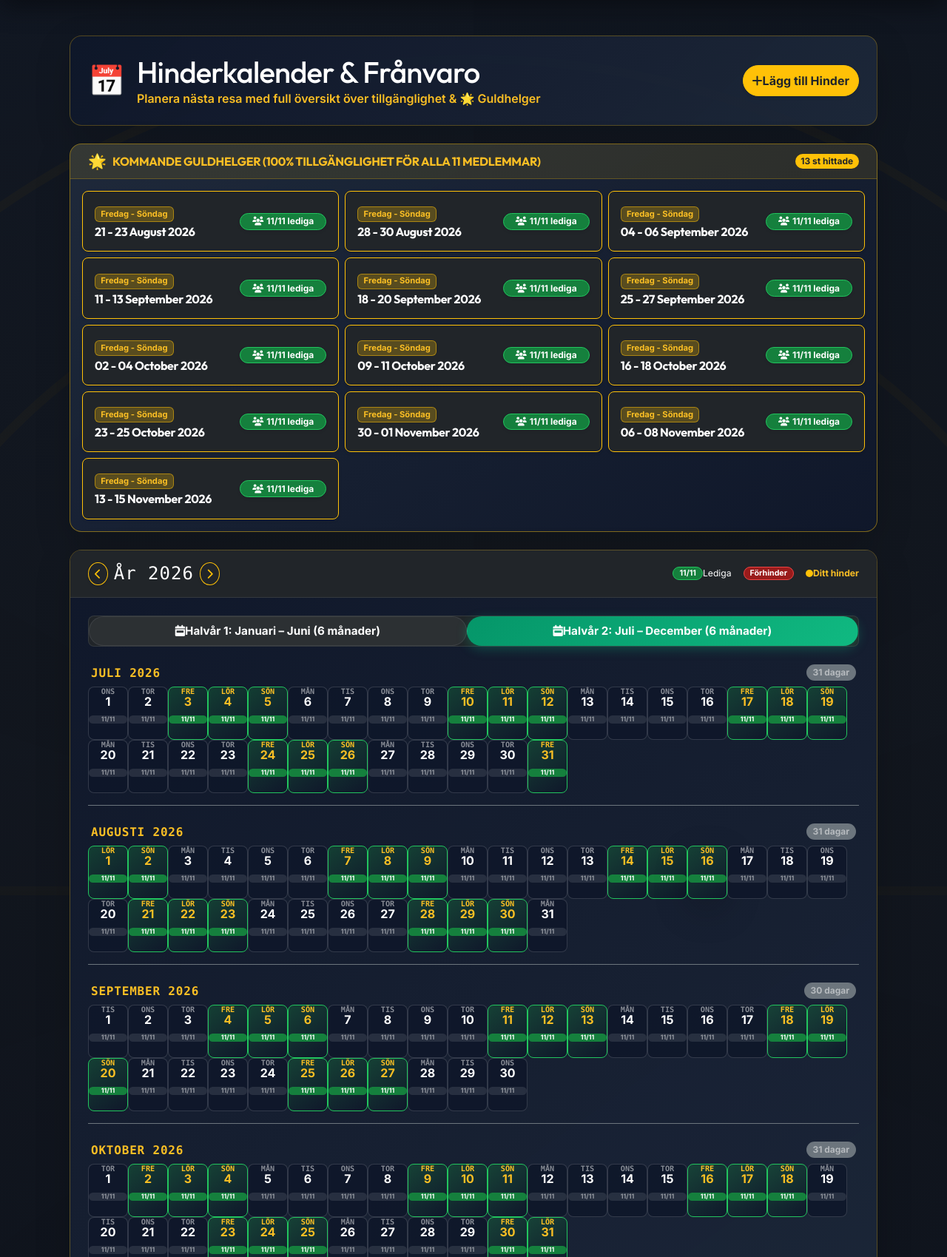
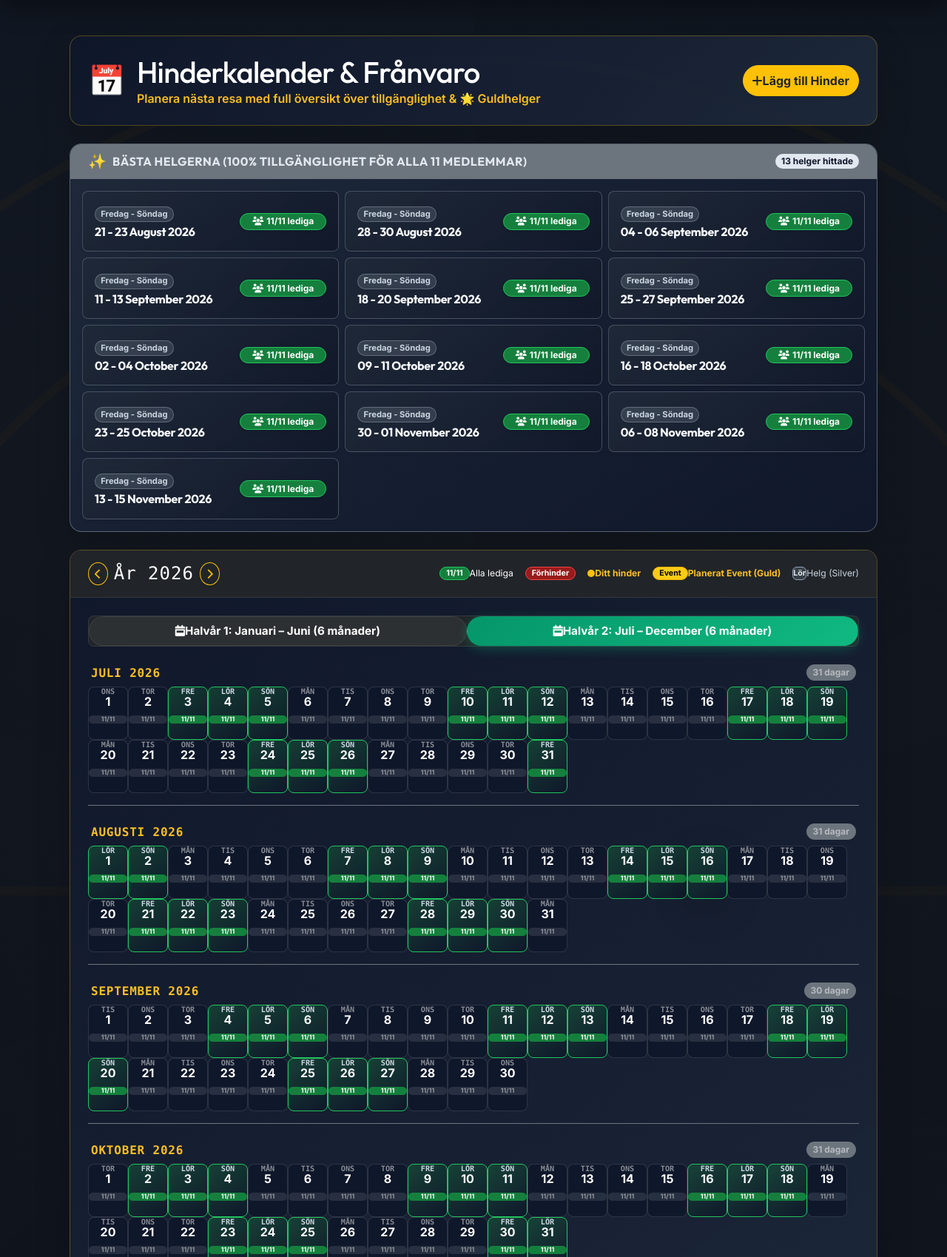
Before and after one commit to johansiedberg/Toarps_Herrklubb, a Django app: page /herrklubb/kalender/ in a window 1280 px wide. Shown: the part 223-1922 px from the top of the page at 74% size. Run offline with Django 5.2, Linux system fonts and the light colour scheme; a user stored in the database is signed in; data comes from the database, SQL or seed files in the repository; data that the repository does not hold is empty; parts of the project's set-up code (start-up, migrations or seed data) failed here and were passed over.

Commit message:
Update calendar styling to silver weekends, gold planned events, move add suggestion button, and clean up member counts

```diff
--- a/herrklubb/views.py
+++ b/herrklubb/views.py
@@ -340,6 +340,7 @@ def build_calendar_context(request):
 
     unavailabilities = list(UserUnavailability.objects.select_related('user').all())
     user_unavailabilities = UserUnavailability.objects.filter(user=request.user, end_date__gte=today).order_by('start_date')
+    planned_events = list(HerrklubbEvent.objects.filter(is_active=True))
 
     swedish_months = [
         "", "Januari", "Februari", "Mars", "April", "Maj", "Juni",
@@ -365,6 +366,16 @@ def build_calendar_context(request):
             is_weekend = day.weekday() in [4, 5, 6]
             is_golden = (available_count == total_members) and is_weekend and not is_other_month
 
+            day_events = [
+                ev for ev in planned_events
+                if ev.event_date and (
+                    (ev.end_date and ev.event_date <= day <= ev.end_date) or
+                    (not ev.end_date and ev.event_date == day)
+                )
+            ]
+            is_planned_event = len(day_events) > 0
+            planned_event = day_events[0] if day_events else None
+
             days_data.append({
                 'date': day,
                 'day_num': day.day,
@@ -377,6 +388,8 @@ def build_calendar_context(request):
                 'blocked_users': blocked_users,
                 'is_user_blocked': (request.user in blocked_users),
                 'is_golden': is_golden,
+                'is_planned_event': is_planned_event,
+                'planned_event': planned_event,
             })
 
     golden_weekends = []
@@ -434,6 +447,16 @@ def build_calendar_context(request):
                 is_weekend = day.weekday() in [4, 5, 6]
                 is_golden = (available_count == total_members) and is_weekend
 
+                day_events = [
+                    ev for ev in planned_events
+                    if ev.event_date and (
+                        (ev.end_date and ev.event_date <= day <= ev.end_date) or
+                        (not ev.end_date and ev.event_date == day)
+                    )
+                ]
+                is_planned_event = len(day_events) > 0
+                planned_event = day_events[0] if day_events else None
+
                 m_days_data.append({
                     'date': day,
                     'day_num': day.day,
@@ -445,6 +468,8 @@ def build_calendar_context(request):
                     'blocked_users': blocked_users,
                     'is_user_blocked': (request.user in blocked_users),
                     'is_golden': is_golden,
+                    'is_planned_event': is_planned_event,
+                    'planned_event': planned_event,
                 })
         yearly_months.append({
             'month_num': m,
--- a/templates/herrklubb/calendar.html
+++ b/templates/herrklubb/calendar.html
@@ -23,27 +23,28 @@
         </div>
     </div>
 
-    <!-- GOLDEN WEEKENDS BANNER -->
+    <!-- BEST WEEKENDS BANNER (LIGHT SILVER THEME) -->
     {% if golden_weekends %}
-        <div class="card bg-dark border-warning border-opacity-50 text-white shadow-lg rounded-4 overflow-hidden mb-4"
-             style="background: linear-gradient(145deg, rgba(30, 41, 59, 0.95) 0%, rgba(15, 23, 42, 0.98) 100%); border: 1px solid rgba(234, 179, 8, 0.5) !important;">
-            <div class="card-header bg-warning bg-opacity-10 border-warning border-opacity-25 py-2.5 px-4 d-flex align-items-center justify-content-between">
+        <div class="card bg-dark text-white shadow-lg rounded-4 overflow-hidden mb-4"
+             style="background: linear-gradient(145deg, rgba(30, 41, 59, 0.95) 0%, rgba(15, 23, 42, 0.98) 100%); border: 1.5px solid rgba(203, 213, 225, 0.35) !important;">
+            <div class="card-header bg-secondary bg-opacity-20 border-secondary border-opacity-30 py-2.5 px-4 d-flex flex-wrap align-items-center justify-content-between gap-2">
                 <div class="d-flex align-items-center gap-2">
-                    <span class="fs-5">🌟</span>
-                    <h3 class="h6 fw-bold text-warning mb-0 text-uppercase tracking-wider">Kommande Guldhelger (100% Tillgänglighet för alla {{ total_members }} medlemmar)</h3>
+                    <span class="fs-5">✨</span>
+                    <h3 class="h6 fw-bold mb-0 text-uppercase tracking-wider" style="color: #E2E8F0; letter-spacing: 0.5px;">Bästa Helgerna (100% Tillgänglighet för alla {{ total_members }} medlemmar)</h3>
                 </div>
-                <span class="badge bg-warning text-dark rounded-pill fw-bold">{{ golden_weekends|length }} st hittade</span>
+                <span class="badge rounded-pill fw-bold" style="background: #e2e8f0; color: #0f172a;">{{ golden_weekends|length }} helger hittade</span>
             </div>
             <div class="card-body p-3">
                 <div class="row g-2">
                     {% for gw in golden_weekends %}
                         <div class="col-md-6 col-lg-4">
-                            <div class="p-3 rounded-3 bg-dark bg-opacity-60 border border-warning border-opacity-30 d-flex align-items-center justify-content-between shadow-sm">
+                            <div class="p-3 rounded-3 bg-dark bg-opacity-60 d-flex align-items-center justify-content-between shadow-sm"
+                                 style="border: 1px solid rgba(203, 213, 225, 0.25); background: linear-gradient(145deg, rgba(30, 41, 59, 0.8) 0%, rgba(15, 23, 42, 0.9) 100%);">
                                 <div>
-                                    <div class="badge bg-warning bg-opacity-25 text-warning border border-warning border-opacity-50 mb-1" style="font-size: 0.7rem;">
+                                    <div class="badge border rounded-pill mb-1" style="font-size: 0.7rem; background: rgba(203, 213, 225, 0.15); color: #cbd5e1; border-color: rgba(203, 213, 225, 0.3) !important;">
                                         Fredag - Söndag
                                     </div>
-                                    <h4 class="h6 fw-bold text-white mb-0">
+                                    <h4 class="h6 fw-bold mb-0" style="color: #f8fafc;">
                                         {{ gw.start|date:"d" }} - {{ gw.end|date:"d F Y" }}
                                     </h4>
                                 </div>
@@ -80,7 +81,7 @@
             <div class="d-flex flex-wrap align-items-center gap-3" style="font-size: 0.76rem;">
                 <span class="d-inline-flex align-items-center gap-1.5 text-white">
                     <span class="d-inline-block rounded-pill px-2 py-0.5 small fw-bold" style="background-color: #15803d; border: 1px solid #22c55e;">11/11</span>
-                    Lediga
+                    Alla lediga
                 </span>
                 <span class="d-inline-flex align-items-center gap-1.5 text-white">
                     <span class="d-inline-block rounded-pill px-2 py-0.5 small fw-bold" style="background-color: #991b1b; border: 1px solid #ef4444;">Förhinder</span>
@@ -88,6 +89,14 @@
                 <span class="d-inline-flex align-items-center gap-1.5 text-warning fw-bold">
                     <span class="d-inline-block rounded-circle bg-warning" style="width: 10px; height: 10px;"></span>
                     Ditt hinder
+                </span>
+                <span class="d-inline-flex align-items-center gap-1.5 text-warning fw-bold">
+                    <span class="d-inline-block rounded-pill px-2 py-0.5 small fw-bold" style="background-color: #facc15; color: #000; border: 1px solid #eab308;">Event</span>
+                    Planerat Event (Guld)
+                </span>
+                <span class="d-inline-flex align-items-center gap-1.5" style="color: #cbd5e1;">
+                    <span class="d-inline-block rounded px-1.5 py-0.5 small fw-bold" style="background: rgba(148, 163, 184, 0.2); border: 1px solid #94a3b8; color: #e2e8f0;">Lör</span>
+                    Helg (Silver)
                 </span>
             </div>
         </div>
@@ -128,38 +137,46 @@
                             <div class="d-flex flex-wrap gap-1.5">
                                 {% for day in month.days %}
                                     <div class="calendar-day-tile flex-shrink-0 p-1.5 rounded-3 text-center border transition-all
-                                                {% if day.is_user_blocked %}
+                                                {% if day.is_planned_event %}
+                                                    border-warning border-2 shadow-lg
+                                                {% elif day.is_user_blocked %}
                                                     border-warning border-2
-                                                {% elif day.is_golden %}
-                                                    border-success
+                                                {% elif day.is_weekend and day.available_count == total_members %}
+                                                    border-secondary border-opacity-40
                                                 {% elif day.available_count == total_members %}
-                                                    border-secondary border-opacity-30
+                                                    border-secondary border-opacity-25
                                                 {% else %}
                                                     border-danger border-opacity-60
                                                 {% endif %}
-                                                {% if day.is_today %}border-warning border-2 shadow-lg{% endif %}"
+                                                {% if day.is_today and not day.is_planned_event %}border-info border-2 shadow-lg{% endif %}"
                                          style="width: 54px; min-height: 72px;
-                                                {% if day.is_golden %}
+                                                {% if day.is_planned_event %}
+                                                    background: linear-gradient(145deg, rgba(234, 179, 8, 0.38) 0%, rgba(15, 23, 42, 0.95) 100%); border: 2px solid #FACC15 !important; box-shadow: 0 0 12px rgba(250, 204, 21, 0.35);
+                                                {% elif day.is_golden %}
                                                     background: linear-gradient(145deg, rgba(21, 128, 61, 0.35) 0%, rgba(15, 23, 42, 0.95) 100%); border: 1.5px solid #22c55e !important;
+                                                {% elif day.is_weekend and day.available_count == total_members %}
+                                                    background: rgba(30, 41, 59, 0.7); border: 1px solid rgba(203, 213, 225, 0.35) !important;
                                                 {% elif day.available_count == total_members %}
-                                                    background: rgba(15, 23, 42, 0.85); border: 1px solid rgba(255, 255, 255, 0.15) !important;
+                                                    background: rgba(15, 23, 42, 0.85); border: 1px solid rgba(255, 255, 255, 0.12) !important;
                                                 {% else %}
                                                     background: linear-gradient(145deg, rgba(153, 27, 27, 0.3) 0%, rgba(15, 23, 42, 0.95) 100%); border: 1.5px solid rgba(239, 68, 68, 0.6) !important;
                                                 {% endif %}"
-                                         {% if day.blocked_users %}data-bs-toggle="tooltip" data-bs-html="true" title="<strong>{{ day.weekday_name }} {{ day.day_num }} {{ month.month_name }}</strong><br>{% if day.is_user_blocked %}<span class='text-warning fw-bold'>Du har förhinder!</span><br>{% endif %}Förhindrade: {% for u in day.blocked_users %}{% if u.get_full_name %}{{ u.get_full_name }}{% elif u.first_name %}{{ u.first_name }} {{ u.last_name }}{% else %}{{ u.email }}{% endif %}{% if not forloop.last %}, {% endif %}{% endfor %}"{% endif %}>
+                                         {% if day.is_planned_event or day.blocked_users %}data-bs-toggle="tooltip" data-bs-html="true" title="<strong>{{ day.weekday_name }} {{ day.day_num }} {{ month.month_name }}</strong><br>{% if day.is_planned_event %}<span class='text-warning fw-bold'>🏆 Planerat Event: {{ day.planned_event.title }}</span><br>{% endif %}{% if day.is_user_blocked %}<span class='text-warning fw-bold'>Du har förhinder!</span><br>{% endif %}{% if day.blocked_users %}Förhindrade: {% for u in day.blocked_users %}{% if u.get_full_name %}{{ u.get_full_name }}{% elif u.first_name %}{{ u.first_name }} {{ u.last_name }}{% else %}{{ u.email }}{% endif %}{% if not forloop.last %}, {% endif %}{% endfor %}{% endif %}"{% endif %}>
 
                                         <!-- Top: Weekday Badge -->
-                                        <span class="d-block fw-bold font-monospace text-uppercase {% if day.is_weekend %}text-warning{% else %}text-white-50{% endif %}" style="font-size: 0.64rem; line-height: 1;">
+                                        <span class="d-block fw-bold font-monospace text-uppercase" style="font-size: 0.64rem; line-height: 1; {% if day.is_planned_event %}color: #FEF08A;{% elif day.is_weekend %}color: #CBD5E1;{% else %}color: rgba(255, 255, 255, 0.5);{% endif %}">
                                             {{ day.weekday_name }}
                                         </span>
 
                                         <!-- Center: Day Number -->
-                                        <strong class="d-block my-0.5 fs-6 fw-extrabold {% if day.is_weekend %}text-warning{% else %}text-white{% endif %}" style="line-height: 1.1;">
+                                        <strong class="d-block my-0.5 fs-6 fw-extrabold" style="line-height: 1.1; {% if day.is_planned_event %}color: #FACC15;{% elif day.is_weekend %}color: #F8FAFC;{% else %}color: #FFFFFF;{% endif %}">
                                             {{ day.day_num }}
                                         </strong>
 
                                         <!-- Bottom: Status Badge -->
-                                        {% if day.is_user_blocked %}
+                                        {% if day.is_planned_event %}
+                                            <span class="badge text-dark p-0 px-1 fw-extrabold w-100" style="background-color: #FACC15; font-size: 0.55rem; line-height: 1.2;">Event</span>
+                                        {% elif day.is_user_blocked %}
                                             <span class="badge text-dark p-0 px-1 fw-bold w-100" style="background-color: #facc15; font-size: 0.55rem; line-height: 1.2;">Mitt</span>
                                         {% elif day.is_golden %}
                                             <span class="badge text-white p-0 px-1 fw-bold w-100" style="background-color: #15803d; font-size: 0.55rem; line-height: 1.2;">11/11</span>
@@ -193,38 +210,46 @@
                             <div class="d-flex flex-wrap gap-1.5">
                                 {% for day in month.days %}
                                     <div class="calendar-day-tile flex-shrink-0 p-1.5 rounded-3 text-center border transition-all
-                                                {% if day.is_user_blocked %}
+                                                {% if day.is_planned_event %}
+                                                    border-warning border-2 shadow-lg
+                                                {% elif day.is_user_blocked %}
                                                     border-warning border-2
-                                                {% elif day.is_golden %}
-                                                    border-success
+                                                {% elif day.is_weekend and day.available_count == total_members %}
+                                                    border-secondary border-opacity-40
                                                 {% elif day.available_count == total_members %}
-                                                    border-secondary border-opacity-30
+                                                    border-secondary border-opacity-25
                                                 {% else %}
                                                     border-danger border-opacity-60
                                                 {% endif %}
-                                                {% if day.is_today %}border-warning border-2 shadow-lg{% endif %}"
+                                                {% if day.is_today and not day.is_planned_event %}border-info border-2 shadow-lg{% endif %}"
                                          style="width: 54px; min-height: 72px;
-                                                {% if day.is_golden %}
+                                                {% if day.is_planned_event %}
+                                                    background: linear-gradient(145deg, rgba(234, 179, 8, 0.38) 0%, rgba(15, 23, 42, 0.95) 100%); border: 2px solid #FACC15 !important; box-shadow: 0 0 12px rgba(250, 204, 21, 0.35);
+                                                {% elif day.is_golden %}
                                                     background: linear-gradient(145deg, rgba(21, 128, 61, 0.35) 0%, rgba(15, 23, 42, 0.95) 100%); border: 1.5px solid #22c55e !important;
+                                                {% elif day.is_weekend and day.available_count == total_members %}
+                                                    background: rgba(30, 41, 59, 0.7); border: 1px solid rgba(203, 213, 225, 0.35) !important;
                                                 {% elif day.available_count == total_members %}
-                                                    background: rgba(15, 23, 42, 0.85); border: 1px solid rgba(255, 255, 255, 0.15) !important;
+                                                    background: rgba(15, 23, 42, 0.85); border: 1px solid rgba(255, 255, 255, 0.12) !important;
                                                 {% else %}
                                                     background: linear-gradient(145deg, rgba(153, 27, 27, 0.3) 0%, rgba(15, 23, 42, 0.95) 100%); border: 1.5px solid rgba(239, 68, 68, 0.6) !important;
                                                 {% endif %}"
-                                         {% if day.blocked_users %}data-bs-toggle="tooltip" data-bs-html="true" title="<strong>{{ day.weekday_name }} {{ day.day_num }} {{ month.month_name }}</strong><br>{% if day.is_user_blocked %}<span class='text-warning fw-bold'>Du har förhinder!</span><br>{% endif %}Förhindrade: {% for u in day.blocked_users %}{% if u.get_full_name %}{{ u.get_full_name }}{% elif u.first_name %}{{ u.first_name }} {{ u.last_name }}{% else %}{{ u.email }}{% endif %}{% if not forloop.last %}, {% endif %}{% endfor %}"{% endif %}>
+                                         {% if day.is_planned_event or day.blocked_users %}data-bs-toggle="tooltip" data-bs-html="true" title="<strong>{{ day.weekday_name }} {{ day.day_num }} {{ month.month_name }}</strong><br>{% if day.is_planned_event %}<span class='text-warning fw-bold'>🏆 Planerat Event: {{ day.planned_event.title }}</span><br>{% endif %}{% if day.is_user_blocked %}<span class='text-warning fw-bold'>Du har förhinder!</span><br>{% endif %}{% if day.blocked_users %}Förhindrade: {% for u in day.blocked_users %}{% if u.get_full_name %}{{ u.get_full_name }}{% elif u.first_name %}{{ u.first_name }} {{ u.last_name }}{% else %}{{ u.email }}{% endif %}{% if not forloop.last %}, {% endif %}{% endfor %}{% endif %}"{% endif %}>
 
                                         <!-- Top: Weekday Badge -->
-                                        <span class="d-block fw-bold font-monospace text-uppercase {% if day.is_weekend %}text-warning{% else %}text-white-50{% endif %}" style="font-size: 0.64rem; line-height: 1;">
+                                        <span class="d-block fw-bold font-monospace text-uppercase" style="font-size: 0.64rem; line-height: 1; {% if day.is_planned_event %}color: #FEF08A;{% elif day.is_weekend %}color: #CBD5E1;{% else %}color: rgba(255, 255, 255, 0.5);{% endif %}">
                                             {{ day.weekday_name }}
                                         </span>
 
                                         <!-- Center: Day Number -->
-                                        <strong class="d-block my-0.5 fs-6 fw-extrabold {% if day.is_weekend %}text-warning{% else %}text-white{% endif %}" style="line-height: 1.1;">
+                                        <strong class="d-block my-0.5 fs-6 fw-extrabold" style="line-height: 1.1; {% if day.is_planned_event %}color: #FACC15;{% elif day.is_weekend %}color: #F8FAFC;{% else %}color: #FFFFFF;{% endif %}">
                                             {{ day.day_num }}
                                         </strong>
 
                                         <!-- Bottom: Status Badge -->
-                                        {% if day.is_user_blocked %}
+                                        {% if day.is_planned_event %}
+                                            <span class="badge text-dark p-0 px-1 fw-extrabold w-100" style="background-color: #FACC15; font-size: 0.55rem; line-height: 1.2;">Event</span>
+                                        {% elif day.is_user_blocked %}
                                             <span class="badge text-dark p-0 px-1 fw-bold w-100" style="background-color: #facc15; font-size: 0.55rem; line-height: 1.2;">Mitt</span>
                                         {% elif day.is_golden %}
                                             <span class="badge text-white p-0 px-1 fw-bold w-100" style="background-color: #15803d; font-size: 0.55rem; line-height: 1.2;">11/11</span>
```
Also changed, not shown: herrklubb/management/commands/seed_members.py (+10 -1 lines), templates/herrklubb/bucket_item_card.html (+9 -9 lines), templates/herrklubb/herrklubb.html (+12 -14 lines).
